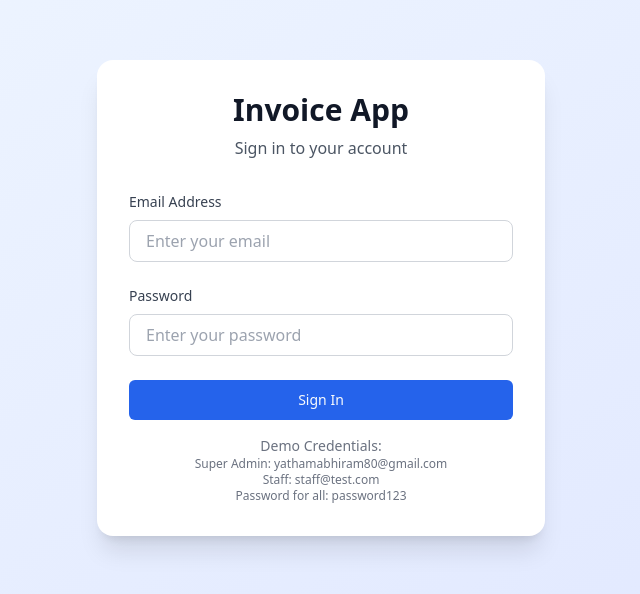
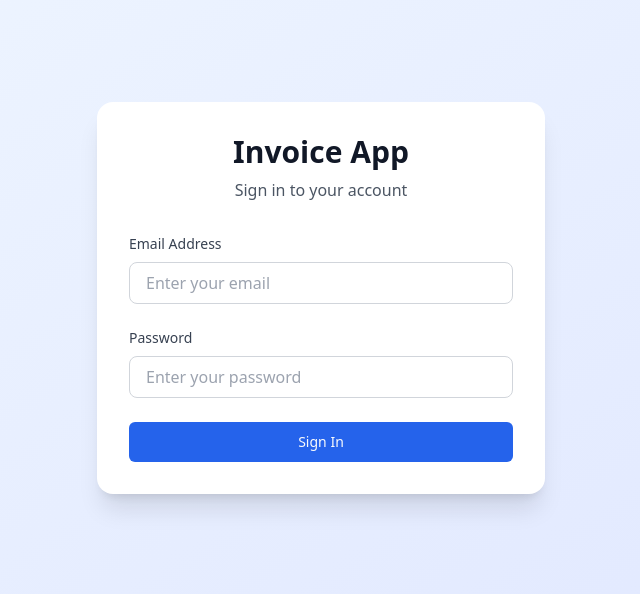
Before and after one commit to YathamAbhiram/invoice-app, a React (Create React App) app: page /login in a window 1280 px wide. Shown: the part 102-696 px from the top of the page, without its empty margins (319-959 px from the left). Built offline with nearby package versions, Linux system fonts and the light colour scheme; what @react-pdf/renderer would draw is missing.

Commit message:
Update Login.jsx

```diff
--- a/src/pages/Login.jsx
+++ b/src/pages/Login.jsx
@@ -28,25 +28,15 @@ const Login = () => {
 
     setLoading(true)
 
-    try {
     const { data, error } = await login(email, password)
 
     if (error) {
       toast.error(error.message || 'Invalid email or password')
       setLoading(false)
-        return
-      }
-
-      if (data?.user) {
+    } else if (data?.user) {
       toast.success('Welcome back!')
       setLoading(false)
-        // The useEffect will handle navigation
     } else {
-        setLoading(false)
-        toast.error('Login failed')
-      }
-    } catch (err) {
-      toast.error('Something went wrong')
       setLoading(false)
     }
   }
@@ -89,15 +79,8 @@ const Login = () => {
             {loading ? 'Signing in...' : 'Sign In'}
           </Button>
         </form>
-        <div className="mt-4 text-center text-sm text-gray-500 dark:text-gray-400">
-          <p>Demo Credentials:</p>
-          <p className="text-xs">Super Admin: yathamabhiram80@gmail.com</p>
-          <p className="text-xs">Staff: staff@test.com</p>
-          <p className="text-xs">Password for all: password123</p>
-        </div>
       </div>
     </div>
   )
 }
-
 export default Login
```
Lines whose indentation alone changed are shown as unchanged.
